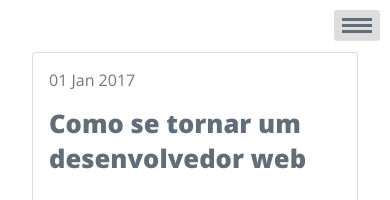
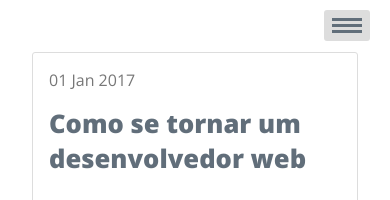
Before and after one commit to brenofsena/brenofsena.github.io, a Jekyll site: the page built from index.html, in a window 390 px wide. Shown: the top 200 px of the page. Built offline with Jekyll 4.4.1, drawn with Linux system fonts in a browser that asks for light colours.

Commit message:
Correção de bug menu mobile

```diff
--- a/_includes/head.html
+++ b/_includes/head.html
@@ -9,5 +9,5 @@
 	<link rel="stylesheet" href="/css/main.css">
 	<link href="https://maxcdn.bootstrapcdn.com/font-awesome/4.7.0/css/font-awesome.min.css" rel="stylesheet" integrity="sha384-wvfXpqpZZVQGK6TAh5PVlGOfQNHSoD2xbE+QkPxCAFlNEevoEH3Sl0sibVcOQVnN" crossorigin="anonymous">
 	<script src="https://ajax.googleapis.com/ajax/libs/jquery/2.2.4/jquery.min.js"></script>
-	<script src="assets/js/main.js"></script>
+	<script src="/assets/js/main.js"></script>
 </head>
--- a/_sass/_layout.scss
+++ b/_sass/_layout.scss
@@ -175,7 +175,7 @@
   border: none;
   position: fixed;
   top: 10px;
-  right: 10px;
+  right: 20px;
   z-index: 10;
   cursor: pointer;
   .icon{
```
